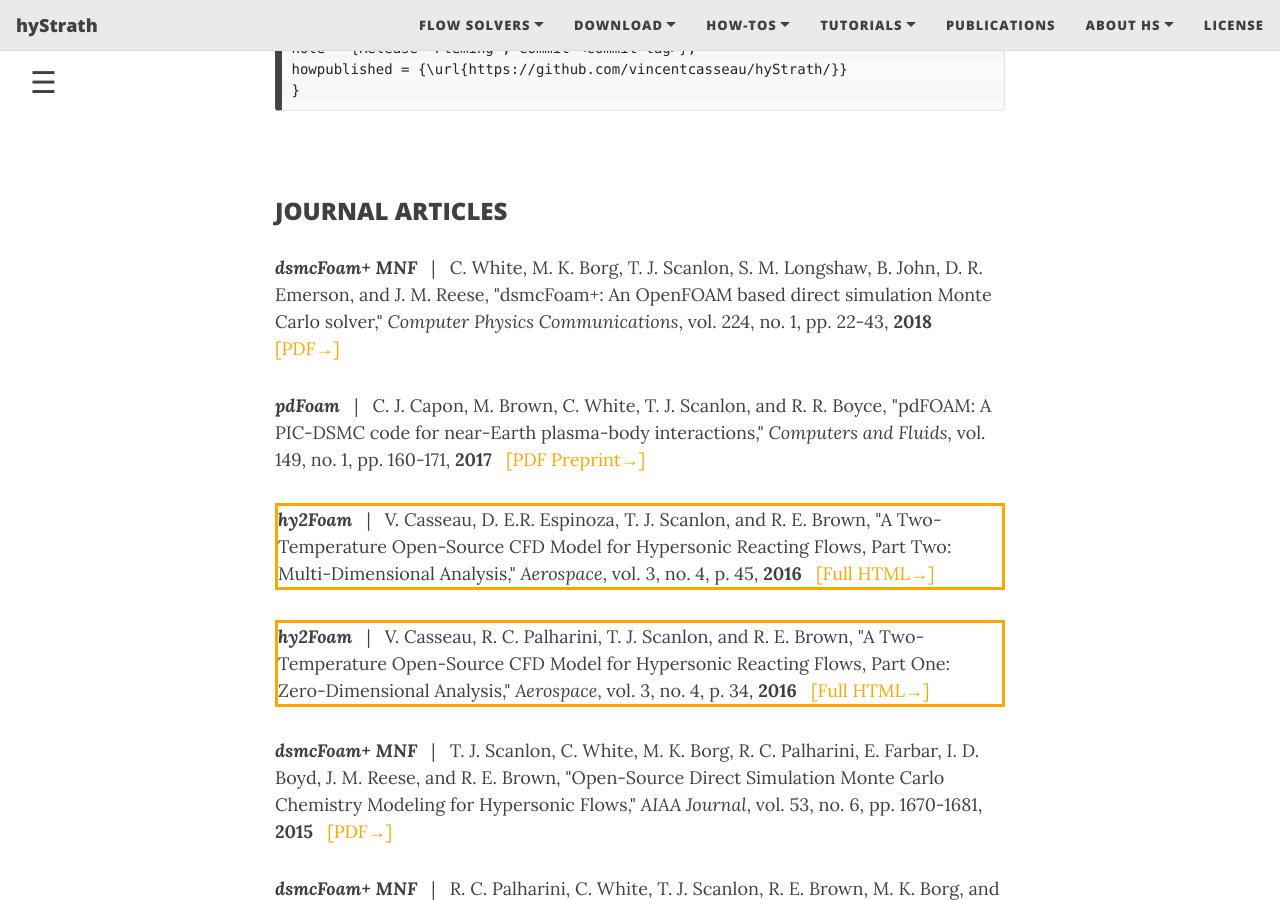
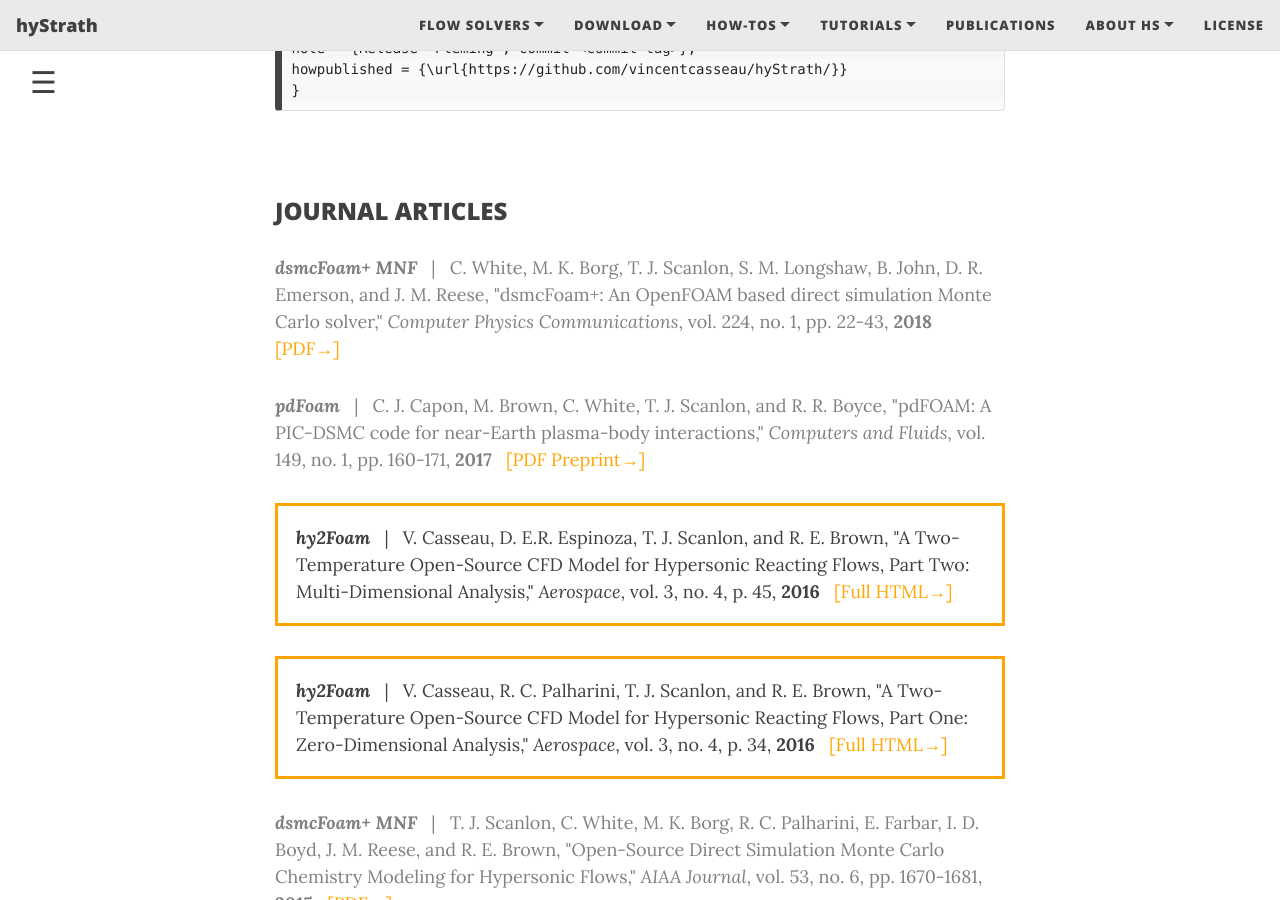
Before and after one commit to hystrath/hystrath.github.io, a Jekyll site: the page built from publications-hy2foam.md, in a window 1280 px wide and 900 px high, scrolled down 394 px. Built offline with Jekyll 4.4.1, drawn with Linux system fonts in a browser that asks for light colours; nearby versions of some CDN libraries.

Commit message:
Editing pages

```diff
--- a/publications-hy2foam.md
+++ b/publications-hy2foam.md
@@ -55,43 +55,43 @@ howpublished = {\url{https://github.com/vincentcasseau/hyStrath/}}
 
 <h3>JOURNAL ARTICLES</h3>
 {: #journal-articles }
-  <p><b><i>dsmcFoam+ MNF</i></b> &nbsp; | &nbsp; C. White, M. K. Borg, T. J. Scanlon, S. M. Longshaw, B. John, D. R. Emerson, and J. M. Reese, "dsmcFoam+: An OpenFOAM based direct simulation Monte Carlo solver," <i>Computer Physics Communications</i>, vol. 224, no. 1, pp. 22-43, <b>2018</b> &nbsp; <a href="https://pure.strath.ac.uk/portal/files/81235392/White_etal_CPC_2017_an_OpenFOAM_based_direct_simulation_Monte_Carlo_solver.pdf" target="_blank" style="color:orange"> [PDF→]</a></p>
-  <p><b><i>pdFoam</i></b> &nbsp; | &nbsp; C. J. Capon, M. Brown, C. White, T. J. Scanlon, and R. R. Boyce, "pdFOAM: A PIC-DSMC code for near-Earth plasma-body interactions," <i>Computers and Fluids</i>, vol. 149, no. 1, pp. 160-171, <b>2017</b> &nbsp; <a href="http://eprints.gla.ac.uk/138700/7/138700.pdf" target="_blank" style="color:orange"> [PDF Preprint→]</a></p>
-  <p style="border:3px; border-style:solid; border-color:orange;"><b><i>hy2Foam</i></b> &nbsp; | &nbsp; V. Casseau, D. E.R. Espinoza, T. J. Scanlon, and R. E. Brown, "A Two-Temperature Open-Source CFD Model for Hypersonic Reacting Flows, Part Two: Multi-Dimensional Analysis," <i>Aerospace</i>, vol. 3, no. 4, p. 45, <b>2016</b> &nbsp; <a href="http://www.mdpi.com/2226-4310/3/4/45/html" target="_blank" style="color:orange"> [Full HTML→]</a></p>
-  <p style="border:3px; border-style:solid; border-color:orange;"><b><i>hy2Foam</i></b> &nbsp; | &nbsp; V. Casseau, R. C. Palharini, T. J. Scanlon, and R. E. Brown, "A Two-Temperature Open-Source CFD Model for Hypersonic Reacting Flows, Part One: Zero-Dimensional Analysis," <i>Aerospace</i>, vol. 3, no. 4, p. 34, <b>2016</b> &nbsp; <a href="ttp://www.mdpi.com/2226-4310/3/4/34/html" target="_blank" style="color:orange"> [Full HTML→]</a></p>
-  <p><b><i>dsmcFoam+ MNF</i></b> &nbsp; | &nbsp; T. J. Scanlon, C. White, M. K. Borg, R. C. Palharini, E. Farbar, I. D. Boyd, J. M. Reese, and R. E. Brown, "Open-Source Direct Simulation Monte Carlo Chemistry Modeling for Hypersonic Flows," <i>AIAA Journal</i>, vol. 53, no. 6, pp. 1670-1681, <b>2015</b> &nbsp; <a href="https://deepblue.lib.umich.edu/bitstream/handle/2027.42/140685/1.J053370.pdf?sequence=1" target="_blank" style="color:orange"> [PDF→]</a></p>
-  <p><b><i>dsmcFoam+ MNF</i></b> &nbsp; | &nbsp; R. C. Palharini, C. White, T. J. Scanlon, R. E. Brown, M. K. Borg, and J. M. Reese "Benchmark numerical simulations of rarefied non-reacting gas flows using an open-source DSMC code," <i>Computers and Fluids</i>, vol. 120, no. 1, pp. 140-157, <b>2015</b> &nbsp; <a href="https://www.pure.ed.ac.uk/ws/portalfiles/portal/21924394/PalhariniEtAlCompFluids2015.pdf" target="_blank" style="color:orange"> [PDF Preprint→]</a></p>
-  <p><b><i>dsmcFoam+ MNF</i></b> &nbsp; | &nbsp; T. J. Scanlon, E. Roohi, C. White, M. Darbandi, and J. M. Reese, "An open source, parallel DSMC code for rarefied gas flows in arbitrary geometries," <i>Computer & Fluids</i>, vol. 39, no. 10, pp. 2078-2089, <b>2010</b> &nbsp; <a href="https://www.research.ed.ac.uk/portal/files/17079048/ScanlonEtAlCandF2010.pdf" target="_blank" style="color:orange"> [PDF→]</a></p>
+  <p style="color:grey"><b><i>dsmcFoam+ MNF</i></b> &nbsp; | &nbsp; C. White, M. K. Borg, T. J. Scanlon, S. M. Longshaw, B. John, D. R. Emerson, and J. M. Reese, "dsmcFoam+: An OpenFOAM based direct simulation Monte Carlo solver," <i>Computer Physics Communications</i>, vol. 224, no. 1, pp. 22-43, <b>2018</b> &nbsp; <a href="https://pure.strath.ac.uk/portal/files/81235392/White_etal_CPC_2017_an_OpenFOAM_based_direct_simulation_Monte_Carlo_solver.pdf" target="_blank" style="color:orange"> [PDF→]</a></p>
+  <p style="color:grey"><b><i>pdFoam</i></b> &nbsp; | &nbsp; C. J. Capon, M. Brown, C. White, T. J. Scanlon, and R. R. Boyce, "pdFOAM: A PIC-DSMC code for near-Earth plasma-body interactions," <i>Computers and Fluids</i>, vol. 149, no. 1, pp. 160-171, <b>2017</b> &nbsp; <a href="http://eprints.gla.ac.uk/138700/7/138700.pdf" target="_blank" style="color:orange"> [PDF Preprint→]</a></p>
+  <p style="border:3px; border-style:solid; border-color:orange; padding: 1em;"><b><i>hy2Foam</i></b> &nbsp; | &nbsp; V. Casseau, D. E.R. Espinoza, T. J. Scanlon, and R. E. Brown, "A Two-Temperature Open-Source CFD Model for Hypersonic Reacting Flows, Part Two: Multi-Dimensional Analysis," <i>Aerospace</i>, vol. 3, no. 4, p. 45, <b>2016</b> &nbsp; <a href="http://www.mdpi.com/2226-4310/3/4/45/html" target="_blank" style="color:orange"> [Full HTML→]</a></p>
+  <p style="border:3px; border-style:solid; border-color:orange; padding: 1em;"><b><i>hy2Foam</i></b> &nbsp; | &nbsp; V. Casseau, R. C. Palharini, T. J. Scanlon, and R. E. Brown, "A Two-Temperature Open-Source CFD Model for Hypersonic Reacting Flows, Part One: Zero-Dimensional Analysis," <i>Aerospace</i>, vol. 3, no. 4, p. 34, <b>2016</b> &nbsp; <a href="ttp://www.mdpi.com/2226-4310/3/4/34/html" target="_blank" style="color:orange"> [Full HTML→]</a></p>
+  <p style="color:grey"><b><i>dsmcFoam+ MNF</i></b> &nbsp; | &nbsp; T. J. Scanlon, C. White, M. K. Borg, R. C. Palharini, E. Farbar, I. D. Boyd, J. M. Reese, and R. E. Brown, "Open-Source Direct Simulation Monte Carlo Chemistry Modeling for Hypersonic Flows," <i>AIAA Journal</i>, vol. 53, no. 6, pp. 1670-1681, <b>2015</b> &nbsp; <a href="https://deepblue.lib.umich.edu/bitstream/handle/2027.42/140685/1.J053370.pdf?sequence=1" target="_blank" style="color:orange"> [PDF→]</a></p>
+  <p style="color:grey"><b><i>dsmcFoam+ MNF</i></b> &nbsp; | &nbsp; R. C. Palharini, C. White, T. J. Scanlon, R. E. Brown, M. K. Borg, and J. M. Reese "Benchmark numerical simulations of rarefied non-reacting gas flows using an open-source DSMC code," <i>Computers and Fluids</i>, vol. 120, no. 1, pp. 140-157, <b>2015</b> &nbsp; <a href="https://www.pure.ed.ac.uk/ws/portalfiles/portal/21924394/PalhariniEtAlCompFluids2015.pdf" target="_blank" style="color:orange"> [PDF Preprint→]</a></p>
+  <p style="color:grey"><b><i>dsmcFoam+ MNF</i></b> &nbsp; | &nbsp; T. J. Scanlon, E. Roohi, C. White, M. Darbandi, and J. M. Reese, "An open source, parallel DSMC code for rarefied gas flows in arbitrary geometries," <i>Computer & Fluids</i>, vol. 39, no. 10, pp. 2078-2089, <b>2010</b> &nbsp; <a href="https://www.research.ed.ac.uk/portal/files/17079048/ScanlonEtAlCandF2010.pdf" target="_blank" style="color:orange"> [PDF→]</a></p>
 
 <h3>CONFERENCE PAPERS</h3>
 {: #conference-papers }
-  <p><b><i>dsmcFoam+</i></b> &nbsp; | &nbsp; V. Casseau and C. White, "Effective diffusivity in porous media under rarefied gas conditions," <i>31st International Symposium on Rarefied Gas Dynamics</i> (Glasgow, UK, 23-27 July 2018), vol. 2132, no. 1, 150001, <b>2019</b> &nbsp; <a href="https://github.com/vincentcasseau/hyStrath/blob/master/doc/ConferencePreprint_RGD31_CasseauWhite.pdf" target="_blank" style="color:orange"> [PDF Preprint→]</a></p>
-  <p><b><i>ARC</i></b> &nbsp; | &nbsp; V. Renato and T. J. Scanlon, "Multi-dimensional Ablation and Thermal Response Program for Martian Entry Analysis," <i>68th International Astronautical Congress</i> (Adelaide, Australia, 25-29 September 2017), <b>2017</b> &nbsp; <a href="https://strathprints.strath.ac.uk/62926/1/Renato_Scanlon_IAC_2017_Multi_dimensional_ablation_and_thermal_response_program_for_Martian_entry_analysis.pdf" target="_blank" style="color:orange"> [PDF Preprint→]</a></p>
-  <p><b><i>ARC</i></b> &nbsp; | &nbsp; V. Renato, T. J. Scanlon, and R. E. Brown, "Multi-dimensional Ablation and Thermal Response Program for
+  <p style="color:grey"><b><i>dsmcFoam+</i></b> &nbsp; | &nbsp; V. Casseau and C. White, "Effective diffusivity in porous media under rarefied gas conditions," <i>31st International Symposium on Rarefied Gas Dynamics</i> (Glasgow, UK, 23-27 July 2018), vol. 2132, no. 1, 150001, <b>2019</b> &nbsp; <a href="https://github.com/vincentcasseau/hyStrath/blob/master/doc/ConferencePreprint_RGD31_CasseauWhite.pdf" target="_blank" style="color:orange"> [PDF Preprint→]</a></p>
+  <p style="color:grey"><b><i>ARC</i></b> &nbsp; | &nbsp; V. Renato and T. J. Scanlon, "Multi-dimensional Ablation and Thermal Response Program for Martian Entry Analysis," <i>68th International Astronautical Congress</i> (Adelaide, Australia, 25-29 September 2017), <b>2017</b> &nbsp; <a href="https://strathprints.strath.ac.uk/62926/1/Renato_Scanlon_IAC_2017_Multi_dimensional_ablation_and_thermal_response_program_for_Martian_entry_analysis.pdf" target="_blank" style="color:orange"> [PDF Preprint→]</a></p>
+  <p style="color:grey"><b><i>ARC</i></b> &nbsp; | &nbsp; V. Renato, T. J. Scanlon, and R. E. Brown, "Multi-dimensional Ablation and Thermal Response Program for
 Re-entry Analysis," <i>31st International Symposium on Space Technology and Science</i> (Matsuyama City, Japan, 3-9 June 2017), <b>2017</b> &nbsp; <a href="https://pure.strath.ac.uk/portal/files/72079768/Renato_etal_ISTS_2017_Multi_dimensional_ablation_and_thermal_response_program_for_re_entry_analysis.pdf" target="_blank" style="color:orange"> [PDF Preprint→]</a></p>
-  <p><b><i>hyFoam</i></b> &nbsp; | &nbsp; J.-J. O.E. Hoste, V. Casseau, M. Fossati, I. J. Taylor, and R. Gollan, "Numerical Modeling and Simulation of Supersonic Reacting Flows in Propulsion Systems by Open-Source Solvers," <i>21st AIAA International Space Planes and Hypersonic Systems and Technologies Conference</i> (Xiamen, China, 6-9 March 2017), AIAA Paper 2017-2411, <b>2017</b> &nbsp; <a href="http://eprints.gla.ac.uk/140369/1/140369.pdf" target="_blank" style="color:orange"> [PDF Preprint→]</a></p>
-  <p><b><i>hyperFoam</i></b> &nbsp; | &nbsp; D. E.R. Espinoza, V. Casseau, T. J. Scanlon, and R. E. Brown, "An open-source hybrid CFD-DSMC solver for high speed flows," <i>30th International Symposium on Rarefied Gas Dynamics</i> (Victoria, BC, Canada, 10-15 July 2016), vol. 1786, no. 1, 050007, <b>2016</b> &nbsp; <a href="http://strathprints.strath.ac.uk/59955/14/Espinoza_etal_SRGD2016_An_open_source_hybrid_CFD_DSMC_solver_for_high_speed_flows.pdf" target="_blank" style="color:orange"> [PDF Preprint→]</a></p>
-  <p><b><i>rhoCentralFoam</i></b> &nbsp; | &nbsp; D. E.R. Espinoza, T. J. Scanlon, and R. E. Brown, "Validation of tools to accelerate high-speed CFD simulations using OpenFOAM," <i>20th AIAA International Space Planes and Hypersonic Systems and Technologies Conference</i> (Glasgow, UK, 6-9 July 2015), AIAA Paper 2015-3566, <b>2015</b> &nbsp; <a href="https://strathprints.strath.ac.uk/55051/1/Espinoza_etal_MHYP15_Validation_tools_to_accelerate_high_speed_CFD_simulations_using_OpenFOAM.pdf" target="_blank" style="color:orange"> [PDF Preprint→]</a></p>
+  <p style="color:grey"><b><i>hyFoam</i></b> &nbsp; | &nbsp; J.-J. O.E. Hoste, V. Casseau, M. Fossati, I. J. Taylor, and R. Gollan, "Numerical Modeling and Simulation of Supersonic Reacting Flows in Propulsion Systems by Open-Source Solvers," <i>21st AIAA International Space Planes and Hypersonic Systems and Technologies Conference</i> (Xiamen, China, 6-9 March 2017), AIAA Paper 2017-2411, <b>2017</b> &nbsp; <a href="http://eprints.gla.ac.uk/140369/1/140369.pdf" target="_blank" style="color:orange"> [PDF Preprint→]</a></p>
+  <p style="color:grey"><b><i>hyperFoam</i></b> &nbsp; | &nbsp; D. E.R. Espinoza, V. Casseau, T. J. Scanlon, and R. E. Brown, "An open-source hybrid CFD-DSMC solver for high speed flows," <i>30th International Symposium on Rarefied Gas Dynamics</i> (Victoria, BC, Canada, 10-15 July 2016), vol. 1786, no. 1, 050007, <b>2016</b> &nbsp; <a href="http://strathprints.strath.ac.uk/59955/14/Espinoza_etal_SRGD2016_An_open_source_hybrid_CFD_DSMC_solver_for_high_speed_flows.pdf" target="_blank" style="color:orange"> [PDF Preprint→]</a></p>
+  <p style="color:grey"><b><i>rhoCentralFoam</i></b> &nbsp; | &nbsp; D. E.R. Espinoza, T. J. Scanlon, and R. E. Brown, "Validation of tools to accelerate high-speed CFD simulations using OpenFOAM," <i>20th AIAA International Space Planes and Hypersonic Systems and Technologies Conference</i> (Glasgow, UK, 6-9 July 2015), AIAA Paper 2015-3566, <b>2015</b> &nbsp; <a href="https://strathprints.strath.ac.uk/55051/1/Espinoza_etal_MHYP15_Validation_tools_to_accelerate_high_speed_CFD_simulations_using_OpenFOAM.pdf" target="_blank" style="color:orange"> [PDF Preprint→]</a></p>
 
 <h3>EXTENDED ABSTRACTS</h3>
 {: #extended-abstracts }
-  <p style="border:3px; border-style:solid; border-color:orange;"><b><i>hy2Foam</i></b>, <b><i>dsmcFoam+</i></b>, <b><i>hyperFoam</i></b> &nbsp; | &nbsp; V. Casseau, D. E.R. Espinoza, and T. J. Scanlon, "Open-Source High-fidelity Solvers Dedicated to Re-entry Analysis and Design for Demise," <i>Final Stardust Conference</i>, European Space Agency - ESTEC (Noordwijk, Netherlands, 31 October - 3 November 2016), <b>2016</b> &nbsp; <a href="https://github.com/vincentcasseau/hyStrath/blob/master/doc/ExtendedAbstract_Stardust2016_CasseauEspinoza.pdf" target="_blank" style="color:orange"> [PDF→]</a></p>
-  <p><b><i>dsmcFoam MNF</i></b> &nbsp;  T. J. Scanlon, R. C. Palharini, C. White, D. E.R. Espinoza, and V. Casseau, "Simulations of rarefied and continuum hypersonic flow over re-entry objects," <i>8th European Symposium on Aerothermodynamics for Space Vehicles</i> (Lisbon, Portugal, 2-6 March 2015), <b>2015</b> &nbsp; <a href="https://strathprints.strath.ac.uk/51961/" target="_blank" style="color:orange"> [PDF→]</a></p>
+  <p style="border:3px; border-style:solid; border-color:orange; padding: 1em;"><b><i>hy2Foam</i></b>, <b><i>dsmcFoam+</i></b>, <b><i>hyperFoam</i></b> &nbsp; | &nbsp; V. Casseau, D. E.R. Espinoza, and T. J. Scanlon, "Open-Source High-fidelity Solvers Dedicated to Re-entry Analysis and Design for Demise," <i>Final Stardust Conference</i>, European Space Agency - ESTEC (Noordwijk, Netherlands, 31 October - 3 November 2016), <b>2016</b> &nbsp; <a href="https://github.com/vincentcasseau/hyStrath/blob/master/doc/ExtendedAbstract_Stardust2016_CasseauEspinoza.pdf" target="_blank" style="color:orange"> [PDF→]</a></p>
+  <p style="color:grey"><b><i>dsmcFoam MNF</i></b> &nbsp;  T. J. Scanlon, R. C. Palharini, C. White, D. E.R. Espinoza, and V. Casseau, "Simulations of rarefied and continuum hypersonic flow over re-entry objects," <i>8th European Symposium on Aerothermodynamics for Space Vehicles</i> (Lisbon, Portugal, 2-6 March 2015), <b>2015</b> &nbsp; <a href="https://strathprints.strath.ac.uk/51961/" target="_blank" style="color:orange"> [PDF→]</a></p>
 
 <h3>THESES</h3>
 {: #theses }
-  <p><b><i>hyperFoam</i></b> &nbsp; | &nbsp; D. E.R. Espinoza, "An Open-Source Hybrid CFD-DSMC Solver for High-Speed Flows," PhD thesis, University of Strathclyde, Glasgow (UK), <b>2018</b> &nbsp; <a href="https://github.com/vincentcasseau/hyStrath/blob/master/doc/PhDthesis-danielespinoza.pdf" target="_blank" style="color:orange"> [PDF→]</a></p>
-  <p><b><i>ARC</i></b> &nbsp; | &nbsp; V. Renato, "Multi-dimensional Thermal Response & Permeability Characterization for Porous Ablative Materials," PhD thesis, University of Strathclyde, Glasgow (UK), <b>2018</b> &nbsp; <a href="https://github.com/vincentcasseau/hyStrath/blob/master/doc/PhDthesis-violarenato.pdf" target="_blank" style="color:orange"> [PDF→]</a></p>
-  <p><b><i>Eilmer3</i></b>, <b><i>Eilmer4</i></b> &nbsp; | &nbsp; J.-J. O.E. Hoste, "Scramjet Combustion Modeling using Eddy Dissipation Model," PhD thesis, University of Strathclyde, Glasgow (UK), <b>2018</b> &nbsp; <a href="https://github.com/vincentcasseau/hyStrath/blob/master/doc/PhDthesis-jimmyjohnhoste.pdf" target="_blank" style="color:orange"> [PDF→]</a> &nbsp; NB: <a href="http://cfcfd.mechmining.uq.edu.au/docs/tools/eilmer/"> Eilmer 3 </a> is a research and educational simulation code for 2D and 3D gas dynamics designed by Dr Peter Jacobs, Dr Rowan Gollan, Dr Daniel Potter and others (University of Queensland, Australia). See also the <a href="https://hystrath.github.io/tutos-hyfoam/#3-lorrains-scramjet"> tutorial case available on hyStrath</a> that uses <i>hyFoam</i></p>
-  <p><b><i>rhoCentralFoam</i></b>, <b><i>Eilmer3</i></b>, <b><i>hyFoam</i></b> &nbsp; | &nbsp; D. Puorto, "Suitability of rhoCentralFoam for Scramjet Internal Flows," Master's thesis, University of Naples Federico II, Naples (Italy), <b>2017</b></p>
-  <p><b><i>pdFoam</i></b> &nbsp; | &nbsp;  C. J. Capon, "Ionospheric Aerodynamics in Low Earth Orbit," PhD thesis, University of New South Wales, Canberra (Australia), <b>2017</b> &nbsp; <a href="http://unsworks.unsw.edu.au/fapi/datastream/unsworks:46528/SOURCE01?view=true" target="_blank" style="color:orange"> [PDF→]</a></p>
-  <p style="border:3px; border-style:solid; border-color:orange;"><b><i>hyFoam</i></b>, <b><i>hy2Foam</i></b> &nbsp; | &nbsp;  V. Casseau, "An Open-Source CFD Solver for Planetary Entry," PhD thesis, University of Strathclyde, Glasgow (UK), <b>2017</b> &nbsp; <a href="https://github.com/vincentcasseau/hyStrath/blob/master/doc/PhDthesis-vincentcasseau.pdf" target="_blank" style="color:orange"> [PDF→]</a></p>
+  <p style="color:grey"><b><i>hyperFoam</i></b> &nbsp; | &nbsp; D. E.R. Espinoza, "An Open-Source Hybrid CFD-DSMC Solver for High-Speed Flows," PhD thesis, University of Strathclyde, Glasgow (UK), <b>2018</b> &nbsp; <a href="https://github.com/vincentcasseau/hyStrath/blob/master/doc/PhDthesis-danielespinoza.pdf" target="_blank" style="color:orange"> [PDF→]</a></p>
+  <p style="color:grey"><b><i>ARC</i></b> &nbsp; | &nbsp; V. Renato, "Multi-dimensional Thermal Response & Permeability Characterization for Porous Ablative Materials," PhD thesis, University of Strathclyde, Glasgow (UK), <b>2018</b> &nbsp; <a href="https://github.com/vincentcasseau/hyStrath/blob/master/doc/PhDthesis-violarenato.pdf" target="_blank" style="color:orange"> [PDF→]</a></p>
+  <p style="color:grey"><b><i>Eilmer3</i></b>, <b><i>Eilmer4</i></b> &nbsp; | &nbsp; J.-J. O.E. Hoste, "Scramjet Combustion Modeling using Eddy Dissipation Model," PhD thesis, University of Strathclyde, Glasgow (UK), <b>2018</b> &nbsp; <a href="https://github.com/vincentcasseau/hyStrath/blob/master/doc/PhDthesis-jimmyjohnhoste.pdf" target="_blank" style="color:orange"> [PDF→]</a> &nbsp; NB: <a href="http://cfcfd.mechmining.uq.edu.au/docs/tools/eilmer/"> Eilmer 3 </a> is a research and educational simulation code for 2D and 3D gas dynamics designed by Dr Peter Jacobs, Dr Rowan Gollan, Dr Daniel Potter and others (University of Queensland, Australia). See also the <a href="https://hystrath.github.io/tutos-hyfoam/#3-lorrains-scramjet"> tutorial case available on hyStrath</a> that uses <i>hyFoam</i></p>
+  <p style="color:grey"><b><i>rhoCentralFoam</i></b>, <b><i>Eilmer3</i></b>, <b><i>hyFoam</i></b> &nbsp; | &nbsp; D. Puorto, "Suitability of rhoCentralFoam for Scramjet Internal Flows," Master's thesis, University of Naples Federico II, Naples (Italy), <b>2017</b></p>
+  <p style="color:grey"><b><i>pdFoam</i></b> &nbsp; | &nbsp;  C. J. Capon, "Ionospheric Aerodynamics in Low Earth Orbit," PhD thesis, University of New South Wales, Canberra (Australia), <b>2017</b> &nbsp; <a href="http://unsworks.unsw.edu.au/fapi/datastream/unsworks:46528/SOURCE01?view=true" target="_blank" style="color:orange"> [PDF→]</a></p>
+  <p style="border:3px; border-style:solid; border-color:orange; padding: 1em;"><b><i>hyFoam</i></b>, <b><i>hy2Foam</i></b> &nbsp; | &nbsp;  V. Casseau, "An Open-Source CFD Solver for Planetary Entry," PhD thesis, University of Strathclyde, Glasgow (UK), <b>2017</b> &nbsp; <a href="https://github.com/vincentcasseau/hyStrath/blob/master/doc/PhDthesis-vincentcasseau.pdf" target="_blank" style="color:orange"> [PDF→]</a></p>
   <p><b><i>dsmcFoam MNF</i></b> &nbsp; | &nbsp;  R. C. Palharini, "Atmospheric Reentry Modelling Using an Open-Source DSMC Code," PhD thesis, University of Strathclyde, Glasgow (UK), <b>2014</b> &nbsp; <a href="https://github.com/vincentcasseau/hyStrath/blob/master/doc/PhDthesis-rodrigopalharini.pdf" target="_blank" style="color:orange"> [PDF→]</a></p>
 
 <h3>TECHNICAL REPORTS</h3>
 {: #technical-reports }
-  <p><b><i>hyFoam</i></b> &nbsp; | &nbsp; J.-J. O.E. Hoste and V. Casseau, "Verification and Validation of <i>hyFoam</i> for Supersonic External Flows," TechReport-HS1, <b>05/2021</b> &nbsp; <a href="https://github.com/vincentcasseau/hyStrath/blob/master/doc/TechReport-HS1-hostecasseau.pdf" target="_blank" style="color:orange"> [PDF→]</a></p>
+  <p style="color:grey"><b><i>hyFoam</i></b> &nbsp; | &nbsp; J.-J. O.E. Hoste and V. Casseau, "Verification and Validation of <i>hyFoam</i> for Supersonic External Flows," TechReport-HS1, <b>05/2021</b> &nbsp; <a href="https://github.com/vincentcasseau/hyStrath/blob/master/doc/TechReport-HS1-hostecasseau.pdf" target="_blank" style="color:orange"> [PDF→]</a></p>
 
 <h3>PRESENTATION SLIDES</h3>
 {: #presentation-slides }
-  <p style="border:3px; border-style:solid; border-color:orange;"><b><i>hy2Foam</i></b>, <b><i>dsmcFoam+</i></b>, <b><i>hyperFoam</i></b> &nbsp; | &nbsp; V. Casseau, D. E.R. Espinoza, and T. J. Scanlon, "Open-Source High-fidelity Solvers Dedicated to Re-entry Analysis and Design for Demise," <i>Final Stardust Conference</i>, European Space Agency - ESTEC (Noordwijk, Netherlands, 31 October - 3 November 2016), <b>2016</b> &nbsp; <a href="https://github.com/vincentcasseau/hyStrath/blob/master/doc/Slides_FinalStardustConference2016_CasseauEspinoza.pdf" target="_blank" style="color:orange"> [PDF→]</a></p>
+  <p style="border:3px; border-style:solid; border-color:orange; padding: 1em;"><b><i>hy2Foam</i></b>, <b><i>dsmcFoam+</i></b>, <b><i>hyperFoam</i></b> &nbsp; | &nbsp; V. Casseau, D. E.R. Espinoza, and T. J. Scanlon, "Open-Source High-fidelity Solvers Dedicated to Re-entry Analysis and Design for Demise," <i>Final Stardust Conference</i>, European Space Agency - ESTEC (Noordwijk, Netherlands, 31 October - 3 November 2016), <b>2016</b> &nbsp; <a href="https://github.com/vincentcasseau/hyStrath/blob/master/doc/Slides_FinalStardustConference2016_CasseauEspinoza.pdf" target="_blank" style="color:orange"> [PDF→]</a></p>
```
